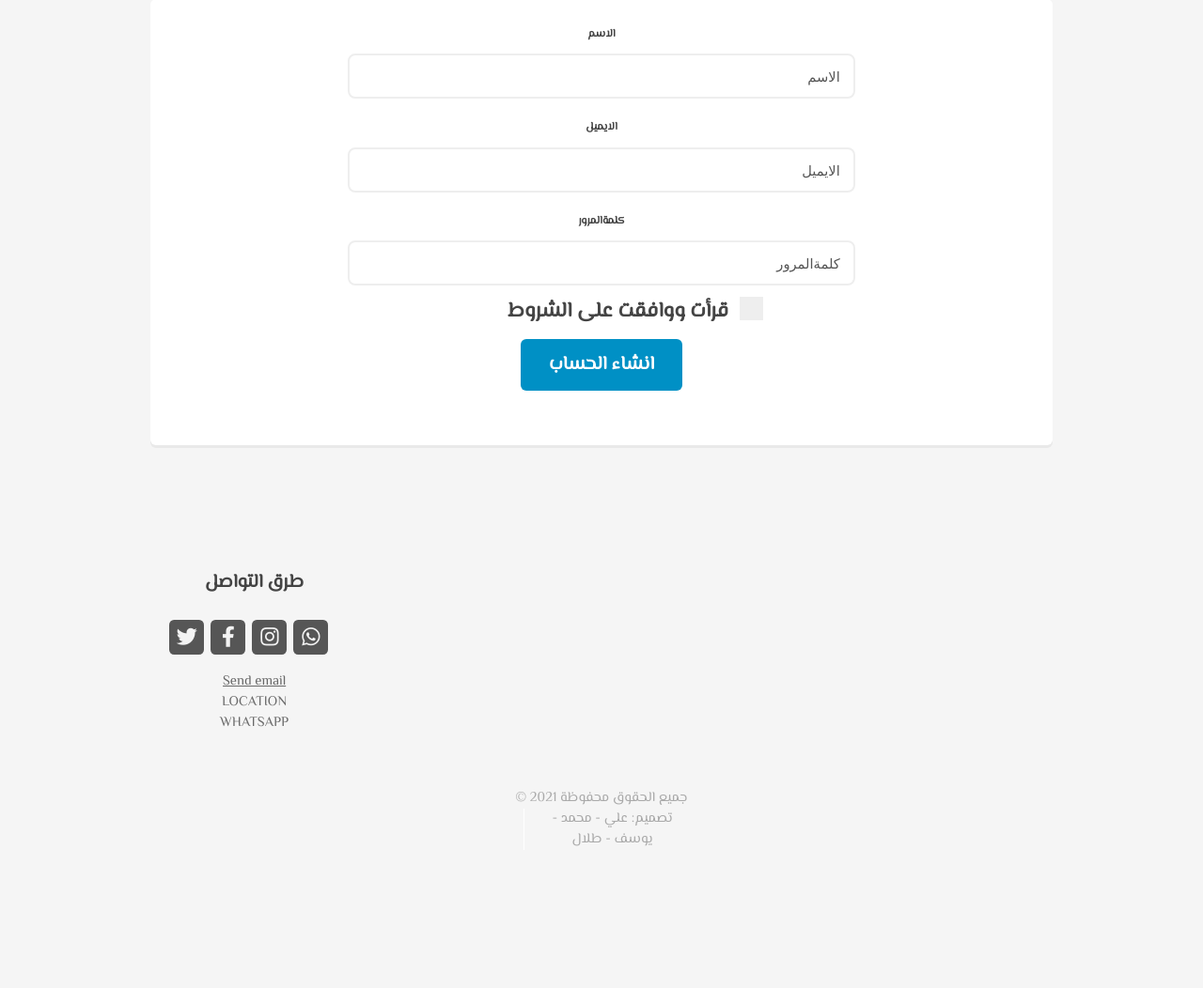
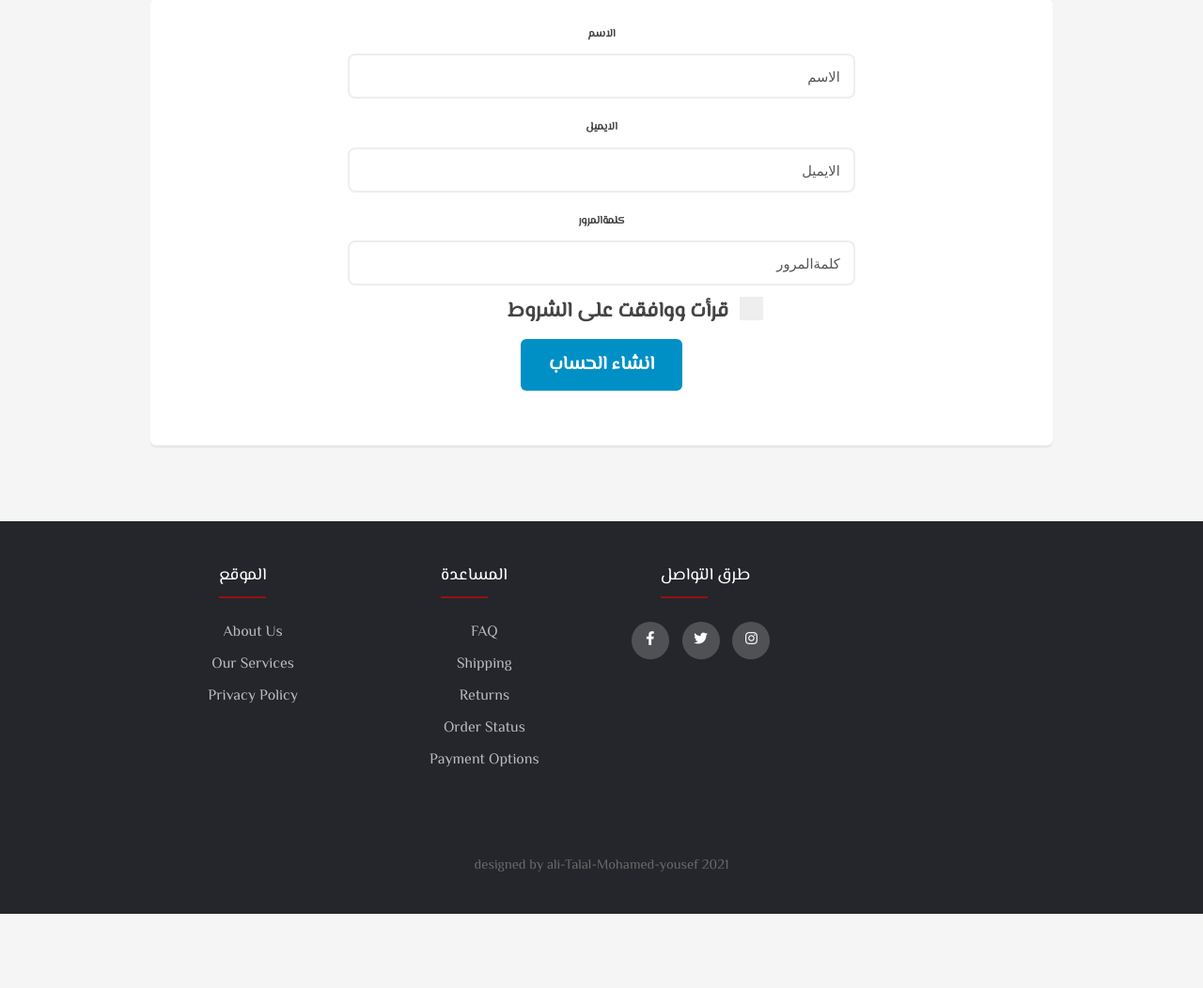
Before and after one commit to M66it/SpecialNeeds, a PHP site: page /SignUp.html in a window 1280 px wide. Shown: the part 330-1382 px from the top of the page at 94% size. After the commit the page ends 1303 px from the top, so only its background shows below. Run offline with PHP 8.4, Linux system fonts and the light colour scheme.

Commit message:
add footer

```diff
--- a/SignUp.html
+++ b/SignUp.html
@@ -86,35 +86,48 @@
 				</div><center>
 
 			<!-- الجزء السفلي -->
-				<div id="footer-wrapper">
-					<footer id="footer" class="container">
-						<div class="row">
-							<div class="col-3 col-6-medium col-12-small">
+			<footer class="footer">
+				<div class="container">
+					<div class="row">
+						<div class="footer-col">
+							<h4>الموقع</h4>
+							<ul>
+								<li><a href="#">about us</a></li>
+								<li><a href="#">our services</a></li>
+								<li><a href="#">privacy policy</a></li>
 
-								<!-- التواصل -->
-									<section class="widget contact last">
-										<h3>طرق التواصل</h3>
-										<ul>
-											<li><a href="#" class="icon brands fa-twitter"><span class="label">Twitter</span></a></li>
-											<li><a href="#" class="icon brands fa-facebook-f"><span class="label">Facebook</span></a></li>
-											<li><a href="#" class="icon brands fa-instagram"><span class="label">Instagram</span></a></li>
-											<li><a href="#" class="icon brands fa fa-whatsapp"><span class="label">WHATSAPP</span></a></li>
+							</ul>
+						</div>
+						<div class="footer-col">
+							<h4>المساعدة</h4>
+							<ul>
+								<li><a href="#">FAQ</a></li>
+								<li><a href="#">shipping</a></li>
+								<li><a href="#">returns</a></li>
+								<li><a href="#">order status</a></li>
+								<li><a href="#">payment options</a></li>
+							</ul>
+						</div>
 
 
-										</ul>
-										<p><a href="mailto:someone@example.com">Send email</a><br>
-										LOCATION<br>
-										WHATSAPP
-									</section>
+						<div class="footer-col">
+							<h4>طرق التواصل</h4>
+							<div class="social-links">
+								<a href="#"><i class="fab fa-facebook-f"></i></a>
+								<a href="#"><i class="fab fa-twitter"></i></a>
+								<a href="#"><i class="fab fa-instagram"></i></a>
+
+
 							</div>
+
+
 						</div>
-						<div class="row">
-							<div class="col-12">
-								<div id="copyright">
-									<ul class="menu">
-										<li>&copy; 2021 جميع الحقوق محفوظة</li><li>تصميم: علي - محمد - يوسف - طلال </li>
-									</ul>
-								</div>
+					</div>
+					<div  class="footer66">
+						<p> designed by <span>ali-Talal-Mohamed-yousef 2021</span></p>
+					</div>
+				</div>
+
 							</div>
 						</div>
 					</footer>
--- a/assets/css/main.css
+++ b/assets/css/main.css
@@ -2844,7 +2844,7 @@ input, select, textarea {
 	.footer-col h4::before{
 		content: '';
 		position: absolute;
-		left:0;
+
 		bottom: -10px;
 		background-color: #961111;
 		height: 2px;
--- a/index.html
+++ b/index.html
@@ -199,7 +199,9 @@
 					</div>
 				</div>
 
-		   </footer>
+							</div>
+						</div>
+					</footer>
 				</div>
 
 			</div>
```
Also changed, not shown: Itime.html (+37 -24 lines), SignIn.html (+37 -25 lines), add.html (+36 -23 lines).
